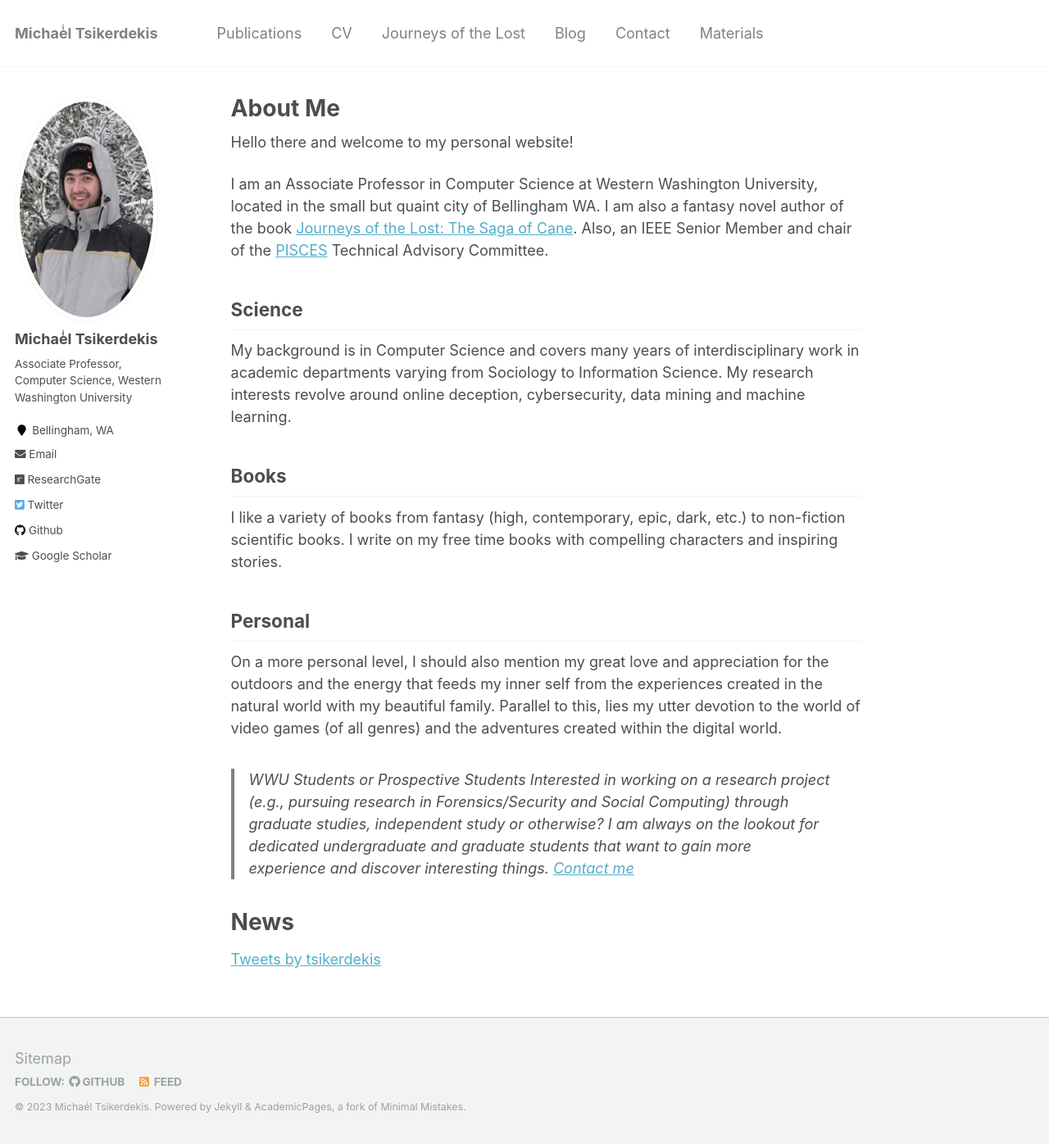
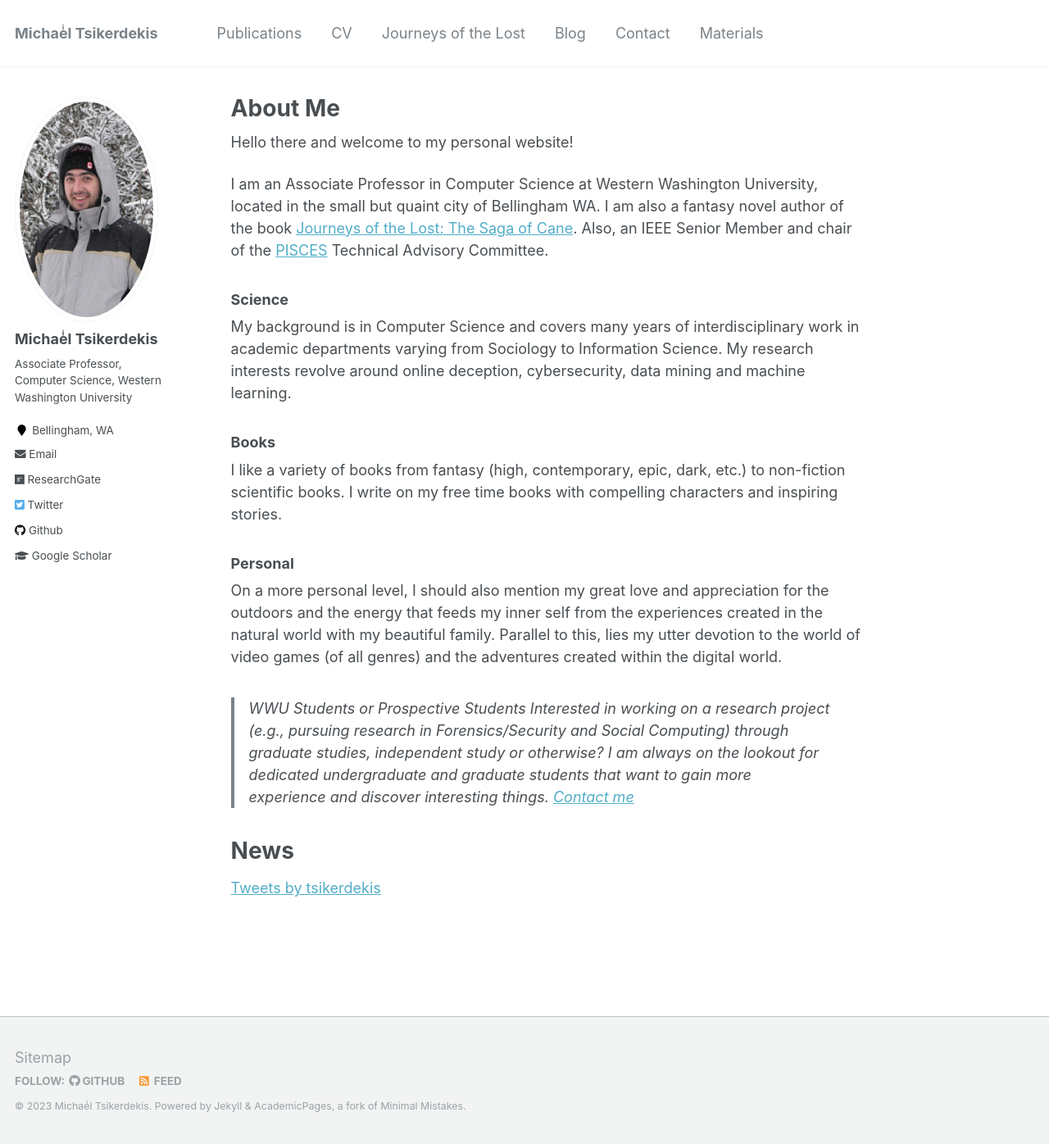
Before and after one commit to tsikerdekis/michael.tsikerdekis.com, a Jekyll site: the page built from _pages/about.md, in a window 1280 px wide and 1396 px high. Shown: the whole window at 82% size. Built offline with Jekyll 4.4.1, drawn with Linux system fonts in a browser that asks for light colours; comment, search, counter and statistics services are not loaded.

```diff
--- a/_pages/about.md
+++ b/_pages/about.md
@@ -11,13 +11,13 @@ Hello there and welcome to my personal website!
 
 I am an Associate Professor in Computer Science at Western Washington University, located in the small but quaint city of Bellingham WA. I am also a fantasy novel author of the book [Journeys of the Lost: The Saga of Cane](/journeys-of-the-lost). Also, an IEEE Senior Member and chair of the [PISCES](https://pisces-nw.org/) Technical Advisory Committee.
 
-## Science
+### Science
 My background is in Computer Science and covers many years of interdisciplinary work in academic departments varying from Sociology to Information Science. My research interests revolve around online deception, cybersecurity, data mining and machine learning.
 
-## Books
+### Books
 I like a variety of books from fantasy (high, contemporary, epic, dark, etc.) to non-fiction scientific books. I write on my free time books with compelling characters and inspiring stories.
 
-## Personal
+### Personal
 On a more personal level, I should also mention my great love and appreciation for the outdoors and the energy that feeds my inner self from the experiences created in the natural world with my beautiful family. Parallel to this, lies my utter devotion to the world of video games (of all genres) and the adventures created within the digital world.
 
 
```
